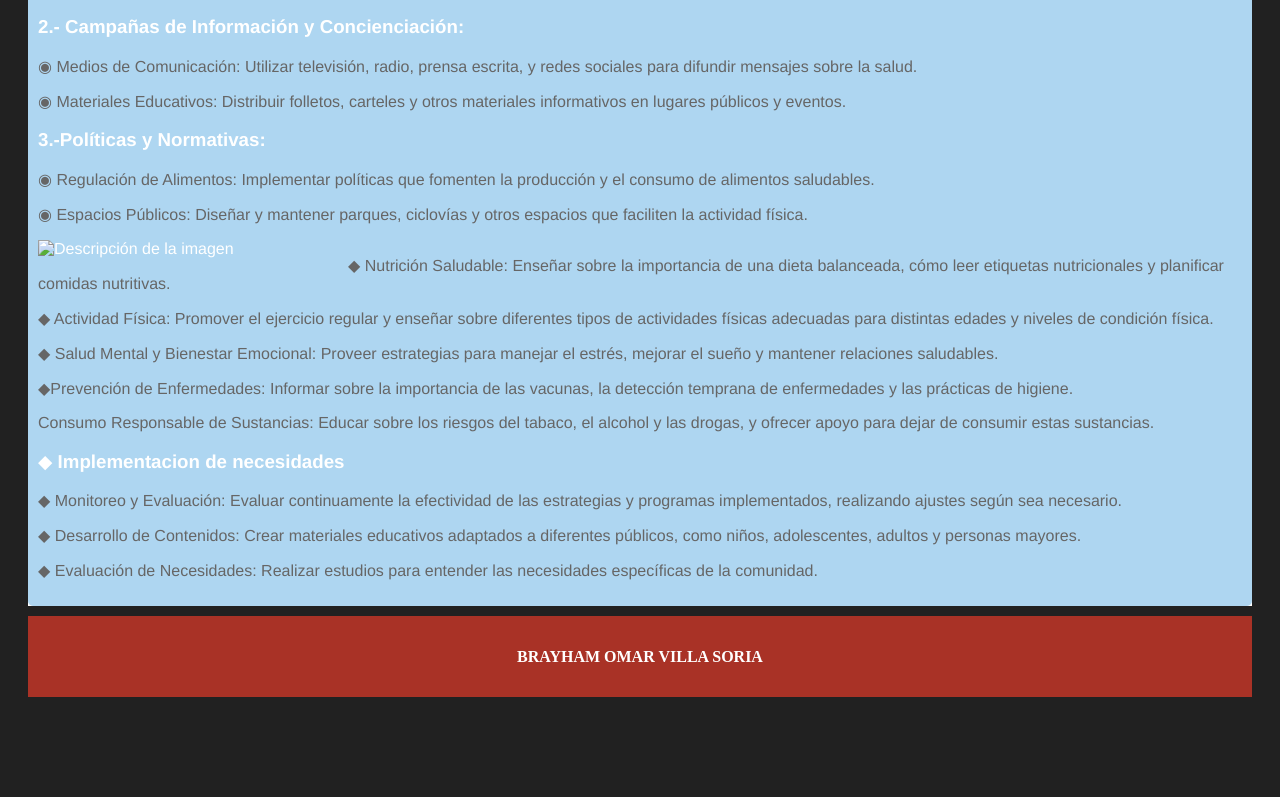
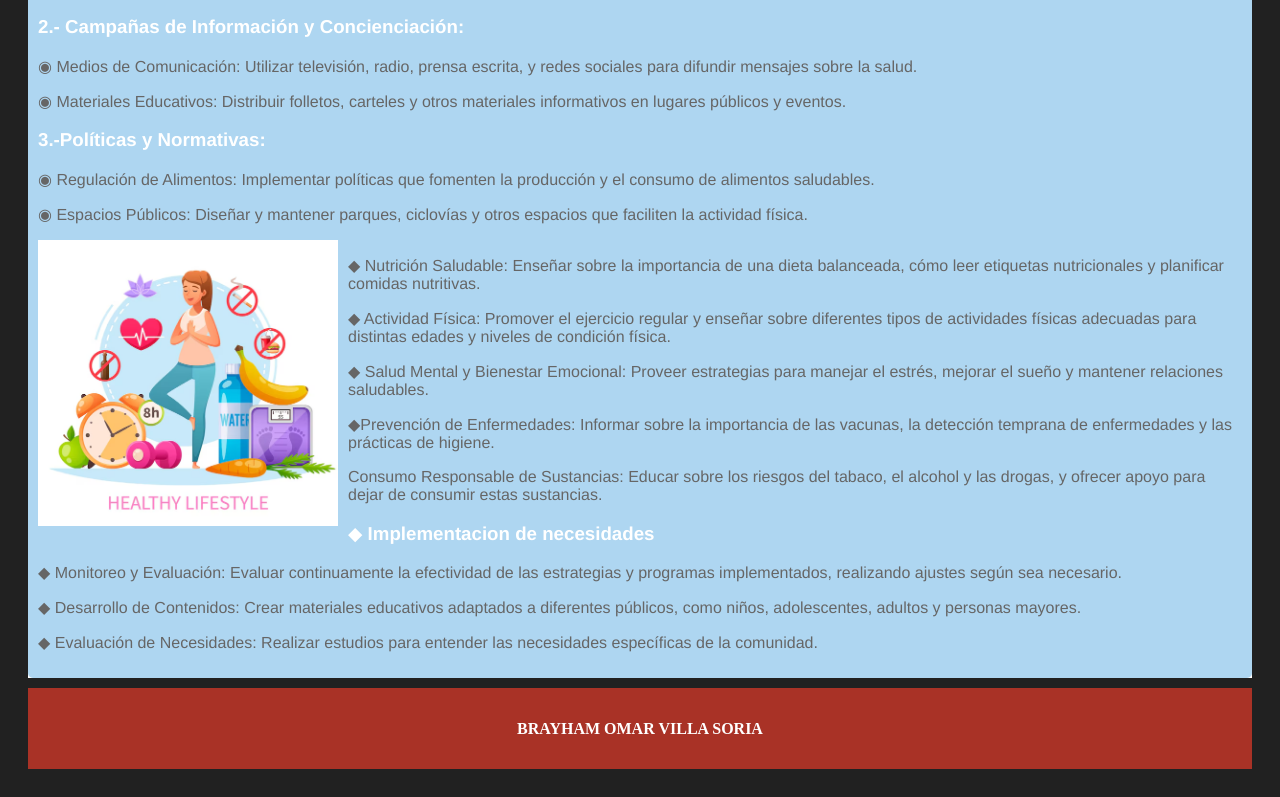
Before and after one commit to brayham05/index, a plain HTML site: page INDEX.html in a window 1280 px wide. Shown: the part 850-1647 px from the top of the page. Before the commit the page ends 1575 px from the top, so only its background shows below. Drawn offline with Linux system fonts and the light colour scheme.

Commit message:
Update INDEX.html

```diff
--- a/INDEX.html
+++ b/INDEX.html
@@ -69,7 +69,7 @@
 						<p>◉ Regulación de Alimentos: Implementar políticas que fomenten la producción y el consumo de alimentos saludables.</p>
 						<p>◉ Espacios Públicos: Diseñar y mantener parques, ciclovías y otros espacios que faciliten la actividad física.</p>
 						<div class="container">
-							<img src="./IMG/estilos de vida.avif" alt="Descripción de la imagen" class="image-left" width="300">
+							<img src="estilos de vida.avif" alt="Descripción de la imagen" class="image-left" width="300">
 							<p>◆ Nutrición Saludable: Enseñar sobre la importancia de una dieta balanceada, cómo leer etiquetas nutricionales y planificar comidas nutritivas.</p>
 							<p>◆ Actividad Física: Promover el ejercicio regular y enseñar sobre diferentes tipos de actividades físicas adecuadas para distintas edades y niveles de condición física.</p>
 							<p>◆ Salud Mental y Bienestar Emocional: Proveer estrategias para manejar el estrés, mejorar el sueño y mantener relaciones saludables.</p>
```
